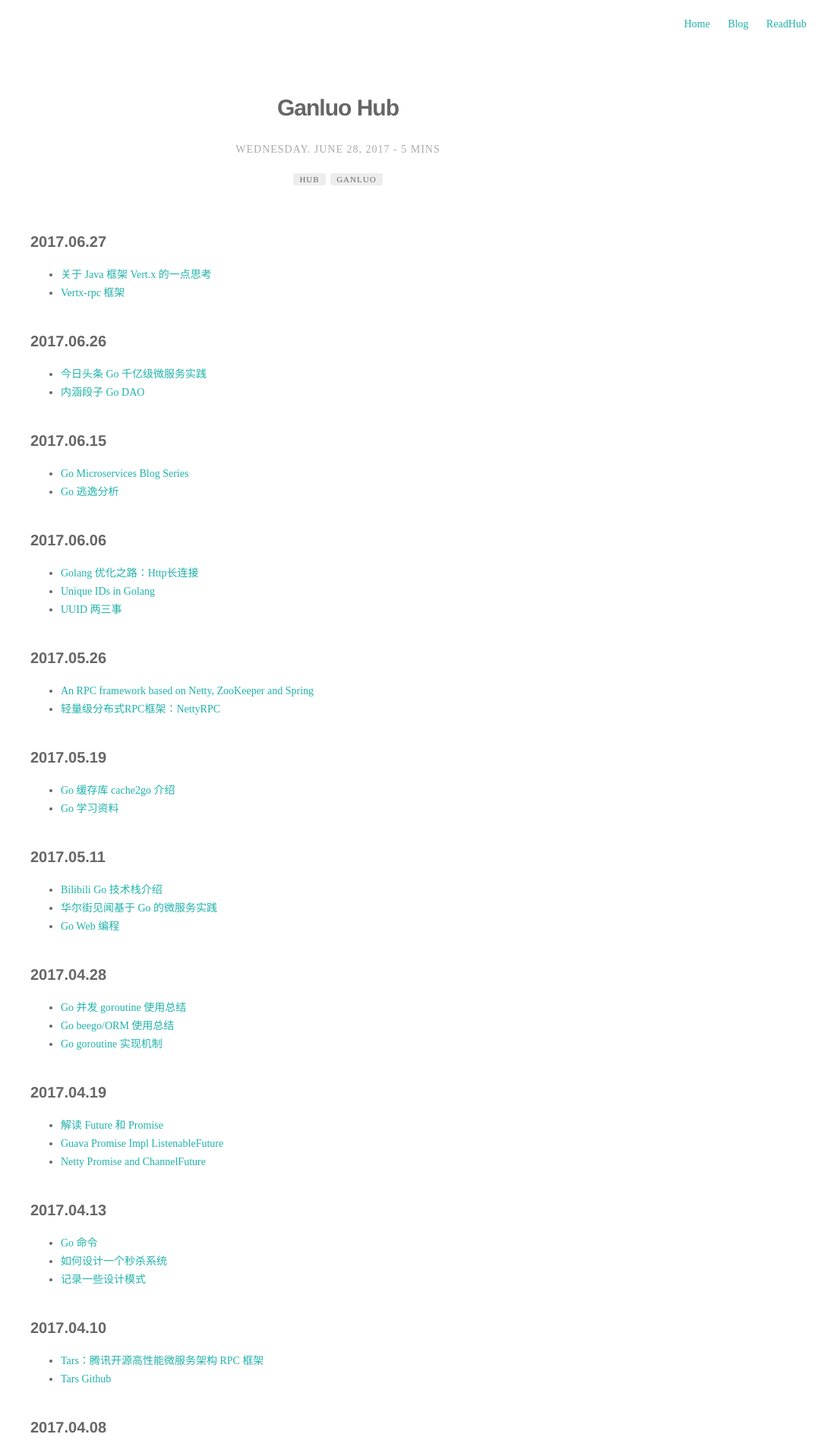
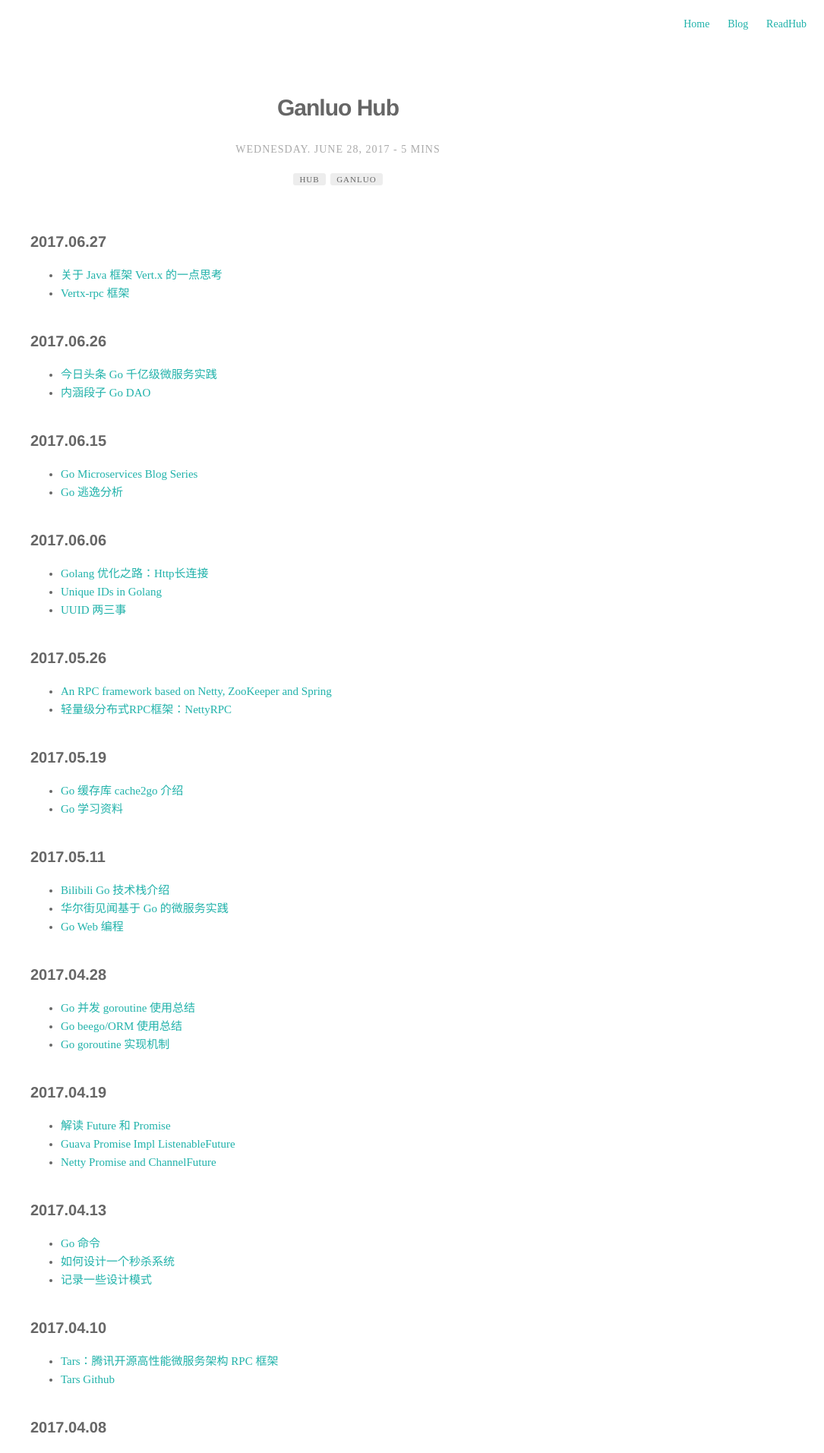
Before and after one commit to Jiangew/jiangew.github.io, a Jekyll site: the page built from _posts/2017-06-27-ganluo-hub.markdown, in a window 1280 px wide. Shown: the top 1913 px of the page at 76% size, without its empty margins (195-1280 px from the left). Built offline with Jekyll 4.4.1, drawn with Linux system fonts in a browser that asks for light colours.

Commit message:
polish font

```diff
--- a/_sass/base/general.sass
+++ b/_sass/base/general.sass
@@ -4,14 +4,13 @@ body, html
 body
 	line-height: 1
 	font-family: Ubuntu,"Helvetica Neue",Helvetica,Arial,sans-serif
-	font: 14px normal
+	font: 15px normal
 	color: $alpha
 
 h1, h2, h3, h4
 	font-family: Ubuntu,"Helvetica Neue",Helvetica,Arial,sans-serif
 	color: $alpha
 	font: normal
-	-webkit-font-smoothing: antialiased
 	text-rendering: optimizeLegibility
 
 h1
```
